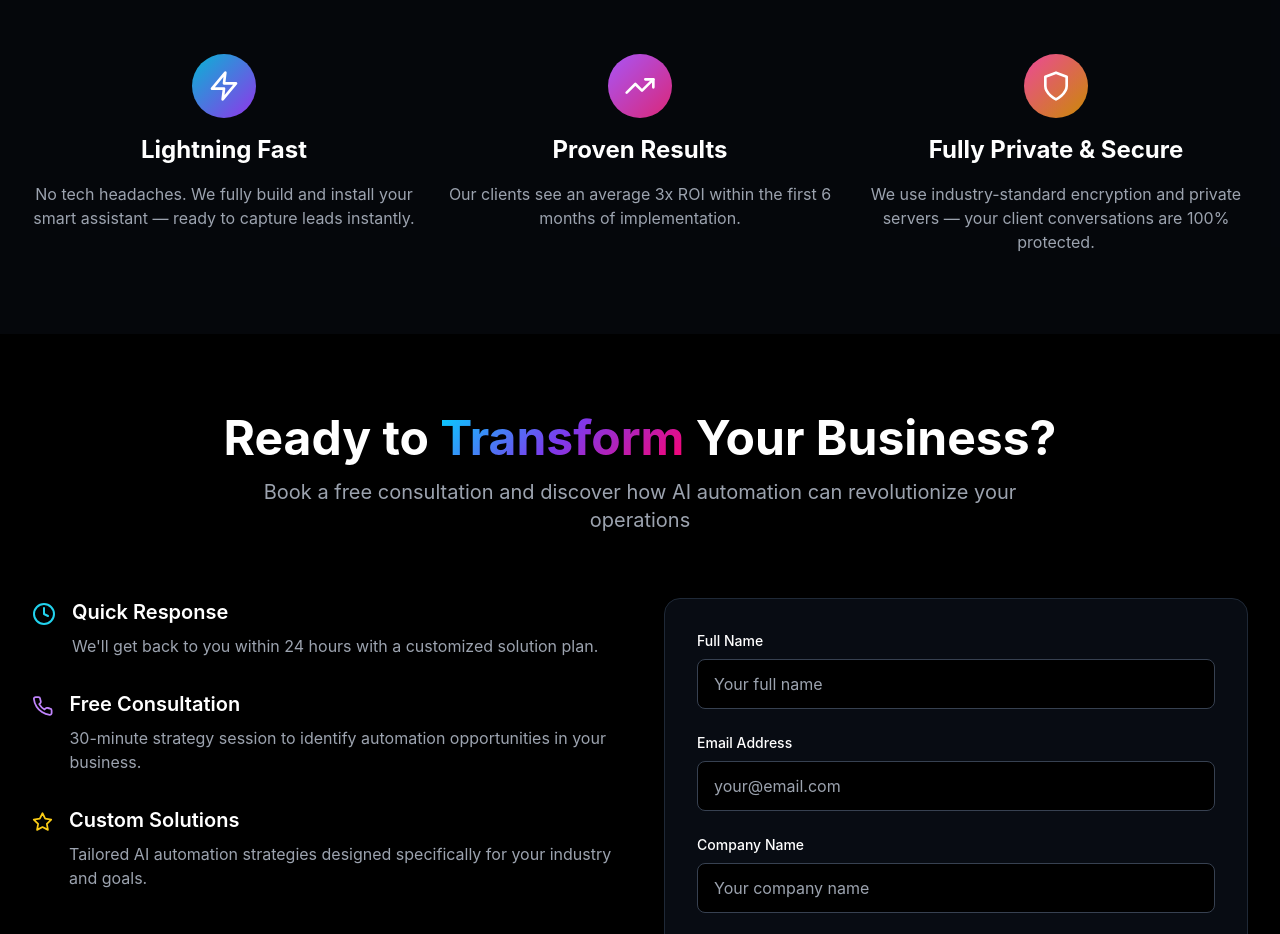
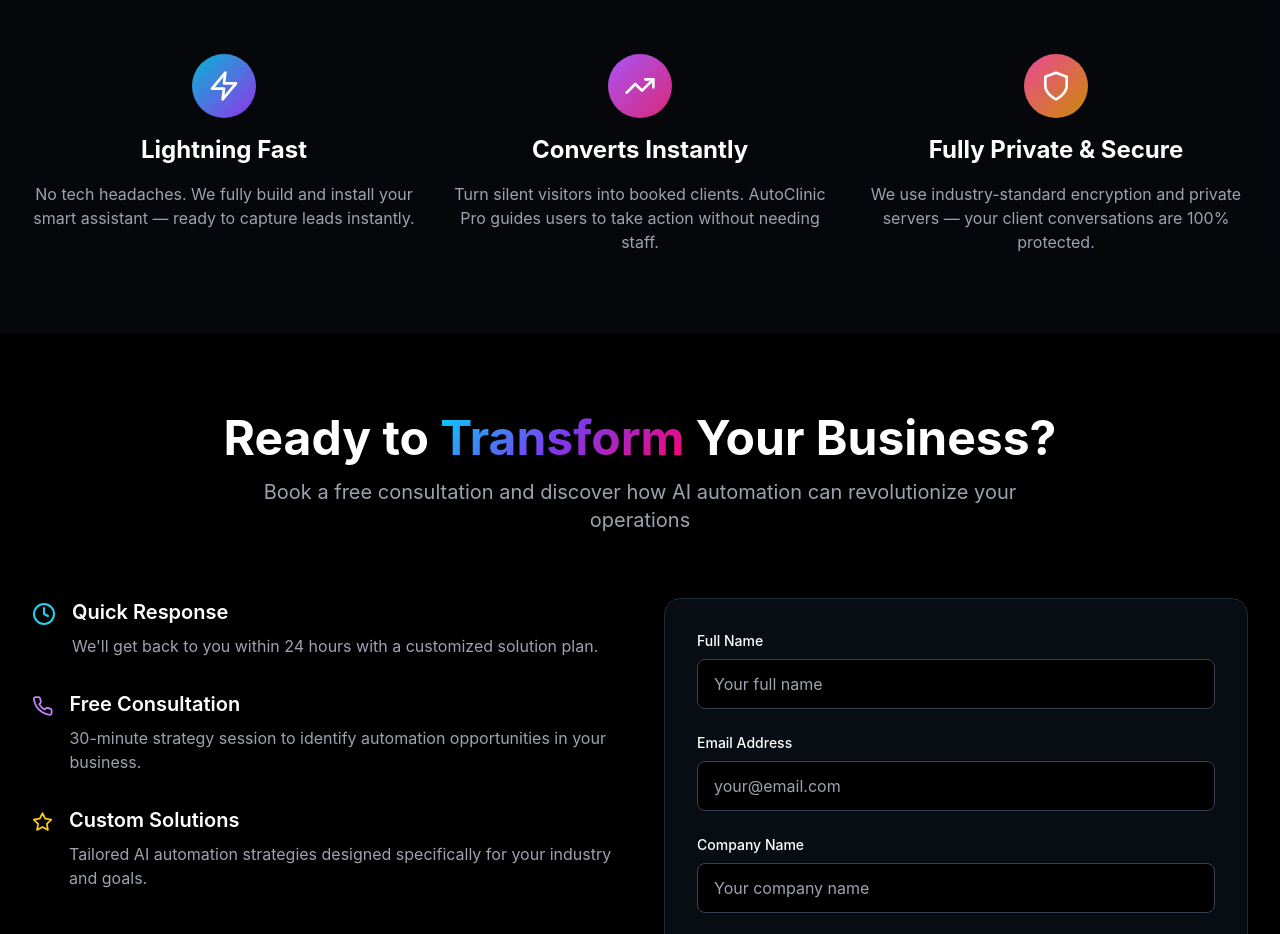
Before and after one commit to fazz101/Flowmaticwebsitenew, a React (Vite) app: page / in a window 1280 px wide. Shown: the part 2040-2974 px from the top of the page. Built offline with nearby package versions, Linux system fonts and the light colour scheme.

Commit message:
Update Proven Results to Converts Instantly

```diff
--- a/src/App.tsx
+++ b/src/App.tsx
@@ -245,8 +245,8 @@
               <div className="bg-gradient-to-br from-purple-500 to-pink-600 w-16 h-16 rounded-full flex items-center justify-center mx-auto">
                 <TrendingUp className="h-8 w-8 text-white" />
               </div>
-              <h3 className="text-2xl font-bold">Proven Results</h3>
-              <p className="text-gray-400">Our clients see an average 3x ROI within the first 6 months of implementation.</p>
+              <h3 className="text-2xl font-bold">Converts Instantly</h3>
+              <p className="text-gray-400">Turn silent visitors into booked clients. AutoClinic Pro guides users to take action without needing staff.</p>
             </div>
 
             <div className="text-center space-y-4">
```
